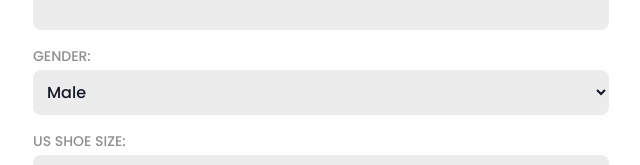
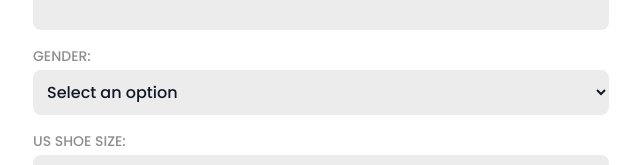
Before and after one commit to GustavoBeretta/Ski-Rental-System-Web, a Next.js app in the folder rental-system/: page /edit-account-employee in a window 1280 px wide. Shown: the part 386-551 px from the top of the page, without its empty margins (319-959 px from the left). Built offline with nearby package versions, Linux system fonts and the light colour scheme.

Commit message:
realizado a criacao ajustes na pagina  /edit-account-employee

```diff
--- a/rental-system/src/app/components/UserCard.jsx
+++ b/rental-system/src/app/components/UserCard.jsx
@@ -6,7 +6,7 @@ const UserCard = ({ name, gender, age, _id}) => {
 
     const router = useRouter();
     const handleCardClick = () => {
-        router.push(`/edit-account-employee?id=${_id}`);
+        window.location.href = `/edit-account-employee?id=${_id}`;
     }
     return (
         <button className="rounded-lg bg-gray-200" onClick={handleCardClick}>
--- a/rental-system/src/app/edit-account-employee/page.js
+++ b/rental-system/src/app/edit-account-employee/page.js
@@ -1,22 +1,19 @@
 'use client';
-
-//TERMINAR A IMPLEMENTAÇÃO DO EDIT ACCOUNT/ FALTA AINDA A IMPLEMENTAÇÃO DO REQ DO USUARIO QUE ESTA LOGADO PARA PEGAR OS DADOS DELE E MOSTRAR NO FORMULARIO
 
 import { useRouter } from 'next/navigation';
 import React, { useState, useEffect } from 'react';
-import bcrypt from 'bcryptjs';
 
 export default function EditAccount() {
-    const [userData, setUserData] = useState({}); // Inicializa com um objeto vazio
+    const [userData, setUserData] = useState({});
+    const [dadosCadastro, setDadosCadastro] = useState({});
 
     const router = useRouter();
-
     const currentUrl = window.location.href;
     const urlObj = new URL(currentUrl);
     const params = new URLSearchParams(urlObj.search);
     const id = params.get('id');
 
-    // Função para buscar os dados do usuário
+
     async function getUserID() {
         try {
             const res = await fetch(`http://localhost:3000/api/users/${id}`, {
@@ -26,14 +23,11 @@ export default function EditAccount() {
                 throw new Error("Failed to fetch the user information");
             }
             const userData = await res.json();
-            console.log("User information loaded successfully");
-            setUserData(userData);
+            setUserData(await userData.user);
         } catch (error) {
             console.log("Error loading user information: ", error);
         }
     }
-
-    // Chamada para buscar os dados do usuário quando a página carrega
     useEffect(() => {
         if (id) {
             getUserID();
@@ -54,6 +48,8 @@ export default function EditAccount() {
         const height = document.getElementById("height").value;
         const employeeYes = document.getElementById("employee-Yes").checked ? "employee" : "guest";
 
+
+        if (password && passwordConfirmation) {
             if (password !== passwordConfirmation) {
                 window.alert("Passwords do not match");
                 return;
@@ -72,23 +68,37 @@ export default function EditAccount() {
                 newHeight: height,
                 newRole: employeeYes,
             }
+            setDadosCadastro(JSON.stringify(dadosCadastro));
+        } else {
+            const dadosCadastro = {
+                newName: fullName,
+                newEmail: email,
+                newPassword: userData.password,
+                newGender: gender,
+                newShoeSize: shoeSize,
+                newAge: age,
+                newWeight: weight,
+                newHeight: height,
+                newRole: employeeYes,
+            };
+            setDadosCadastro(JSON.stringify(dadosCadastro));
+        }
 
-        const dadosCadastroJson = JSON.stringify(dadosCadastro);
 
         try {
-            const res = await fetch(`http://localhost:3000/api/users/${id}`, {// Passar o id do usuário logado apos o users/{id}
+            const res = await fetch(`http://localhost:3000/api/users/${id}`, {
                 cache: "no-store",
                 method: "PUT",
                 headers: {
                     'Content-Type': 'application/json'
                 },
-                body: dadosCadastroJson
+                body: dadosCadastro
             });
             if (!res.ok) {
                 throw new Error("Failed to update user information");
             }
-            console.log("User information updated successfully");
-            router.push('/');
+            window.alert("User information updated successfully");
+            router.push('/homeEmployee');
 
         } catch (error) {
             console.log("Error updating user information:", error);
@@ -123,13 +133,19 @@ export default function EditAccount() {
                                     <select
                                         name={input.name}
                                         id={input.name}
-                                        defaultValue={userData ? userData[input.name] : ''}
+                                        value={userData[input.name] || ''}
                                         className="bg-[#ECECEC] border-gray-300 text-gray-900 rounded-lg block w-full p-2.5"
                                         required
                                     >
-                                        <option value="" disabled defaultValue>Select an option</option>
+                                        <option value="" disabled>Select an option</option>
                                         {input.options.map((option) => (
-                                            <option key={option} value={option}>{option}</option>
+                                            <option
+                                                key={option}
+                                                value={option}
+                                                selected={userData[input.name] === option}
+                                            >
+                                                {option}
+                                            </option>
                                         ))}
                                     </select>
                                 ) : input.type === 'checkbox' ? (
@@ -141,7 +157,7 @@ export default function EditAccount() {
                                                     name={input.name}
                                                     id={`${input.name}-${option}`}
                                                     value={option}
-                                                    defaultChecked={userData ? userData[input.name] === option : false}
+                                                    defaultChecked={userData.role === 'employee'}
                                                 />
                                                 <span>{option}</span>
                                             </label>
@@ -154,7 +170,6 @@ export default function EditAccount() {
                                         id={input.name}
                                         defaultValue={userData ? userData[input.name] : ''}
                                         className="bg-[#ECECEC] border-gray-300 text-gray-900 rounded-lg block w-full p-2.5"
-                                        required
                                     />
                                 )}
                             </div>
--- a/rental-system/src/app/homeEmployee/page.js
+++ b/rental-system/src/app/homeEmployee/page.js
@@ -18,17 +18,17 @@ export default async function RentalRequestsPage() {
   const { users } = await getUsers();
 
   return (
-    <main className="mt-0 flex flex-col items-center justify-between">
+    <main className="mt-20 flex flex-col items-center justify-between">
       <div className="mb-20 mt-0">
         <h1 className="text-5xl text-[#8F8E8E]">Users Registered</h1>
       </div>
       <div className="grid lg:grid-cols-5 gap-5 grid-cols-2 sm:gap-4">
         {users.map(r => (
           <UserCard
-          name={r.name}
-          gender={r.gender}
-          age={r.age}
-          _id={r._id}
+            name={r.name}
+            gender={r.gender}
+            age={r.age}
+            _id={r._id}
           />
         ))}
       </div>
```
Lines whose indentation alone changed are shown as unchanged.
